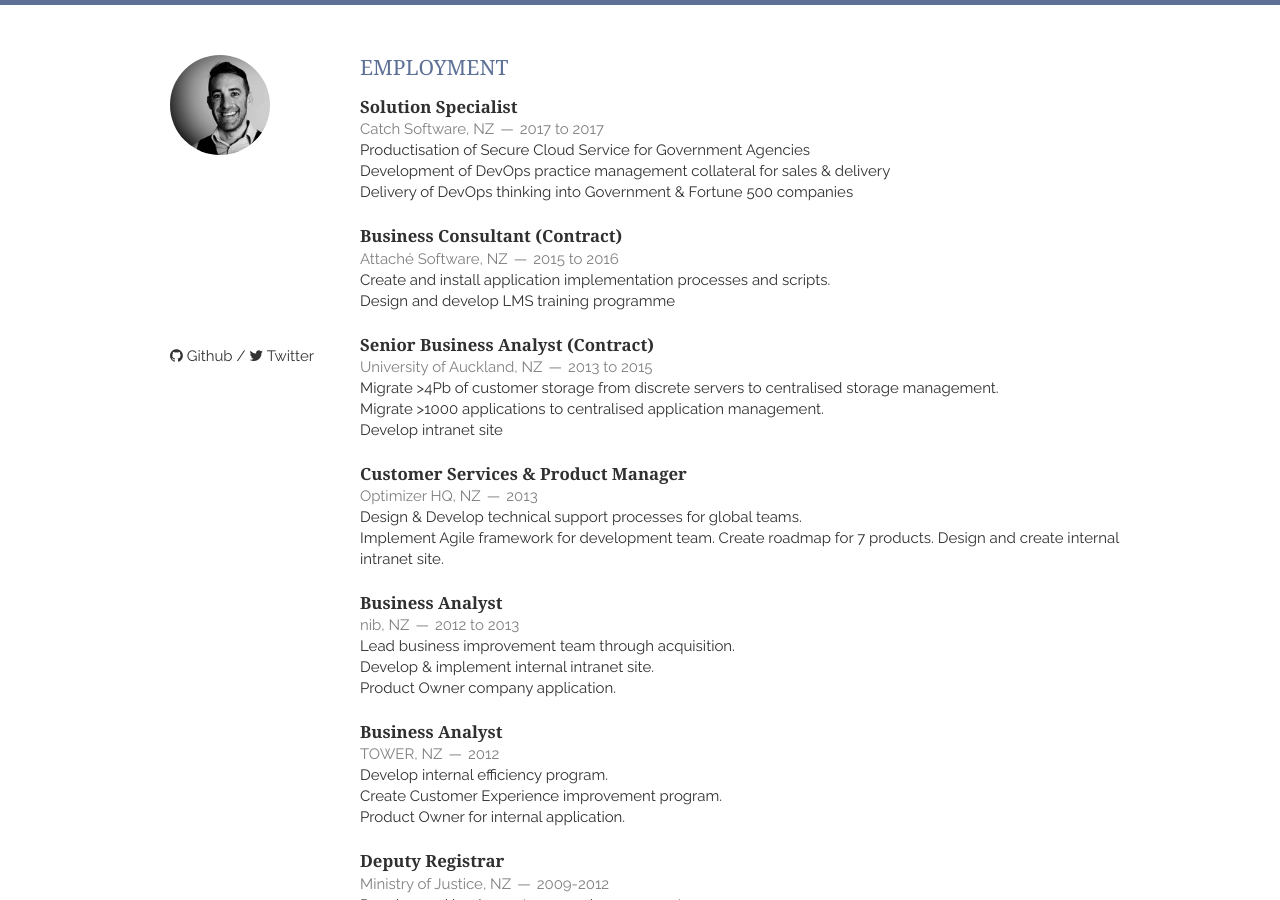
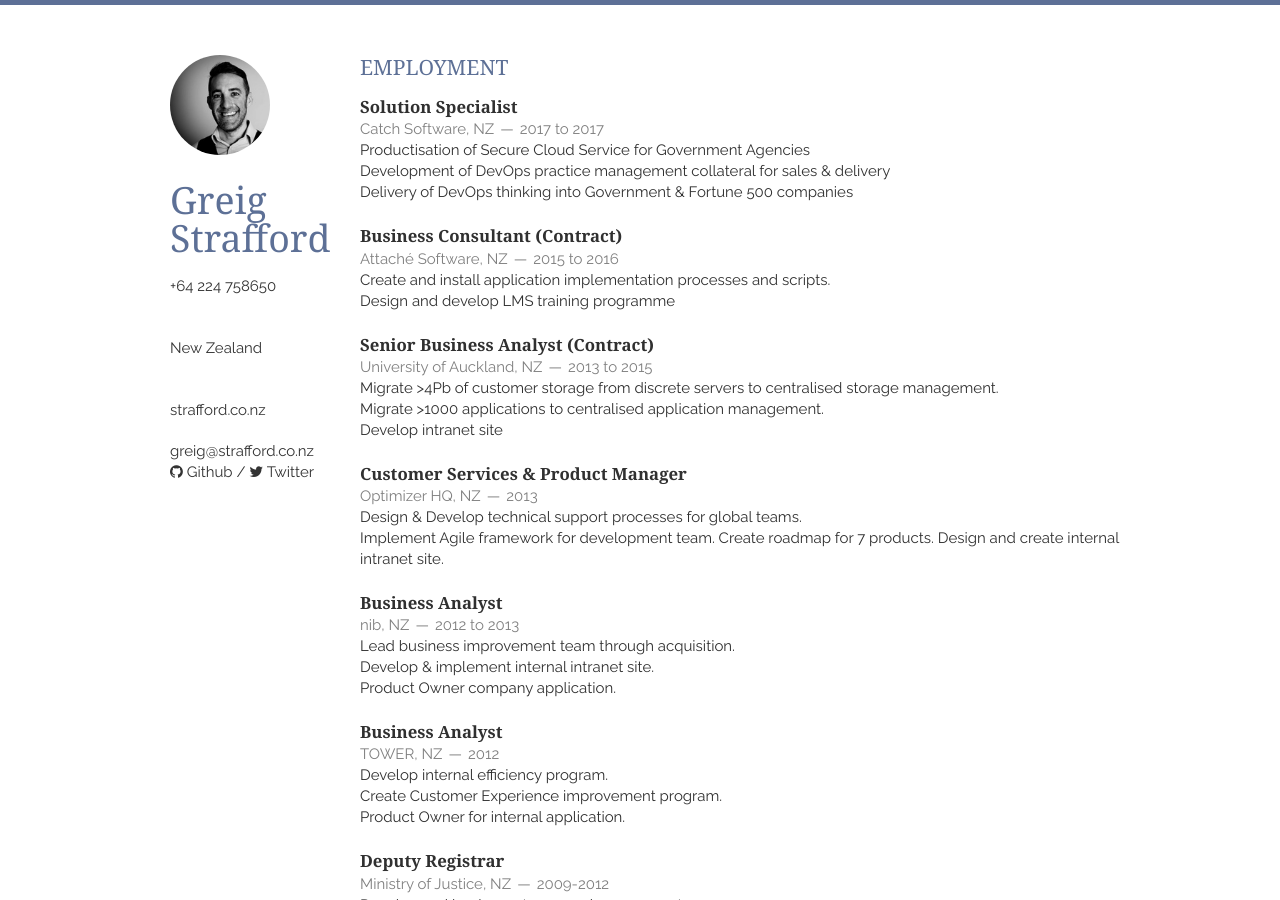
Before and after one commit to straff2002/straff2002.github.io, a Jekyll site: the page built from index.html, in a window 1280 px wide and 900 px high. Built offline with Jekyll 4.4.1, drawn with Linux system fonts in a browser that asks for light colours; nearby versions of some CDN libraries; the list of posts is cut into pages by our own code; part of the change alters nothing that is shown.

Commit message:
Add Apple App Site Association for OpenGlasses Universal Links
Enables Meta Wearables SDK registration callback via universal links
at straff2002.github.io. Also fixes merge conflict in _config.yml.

Co-Authored-By: Claude Opus 4.6 <noreply@anthropic.com>

```diff
--- a/_config.yml
+++ b/_config.yml
@@ -1,34 +1,3 @@
-<<<<<<< HEAD
-# Welcome to Jekyll!
-#
-# This config file is meant for settings that affect your whole blog, values
-# which you are expected to set up once and rarely edit after that. If you find
-# yourself editing these this file very often, consider using Jekyll's data files
-# feature for the data you need to update frequently.
-#
-# For technical reasons, this file is *NOT* reloaded automatically when you use
-# 'jekyll serve'. If you change this file, please restart the server process.
-
-# Site settings
-# These are used to personalize your new site. If you look in the HTML files,
-# you will see them accessed via {{ site.title }}, {{ site.email }}, and so on.
-# You can create any custom variable you would like, and they will be accessible
-# in the templates via {{ site.myvariable }}.
-title: Greig's github resume
-email: greig@strafford.co.nz
-description: > # this means to ignore newlines until "baseurl:"
-  Write an awesome description for your new site here. You can edit this
-  line in _config.yml. It will appear in your document head meta (for
-  Google search results) and in your feed.xml site description.
-baseurl: "" # the subpath of your site, e.g. /blog
-url: "https://straff2002.github.io" # the base hostname & protocol for your site
-twitter_username: straff2002
-github_username:  straff2002
-
-# Build settings
-markdown: kramdown
-theme: minima
-=======
 highlighter: rouge
 markdown: kramdown
 rdiscount:
@@ -38,12 +7,9 @@ paginate: 5
 gems: [jekyll-paginate]
 port: 4000
 safe: true
-url: https://straff2002.github.io/vitae
+url: https://straff2002.github.io
 author: Greig Strafford
 
-# edit this section with your information
-# biomadeira.github.io - all contents run on /vitae/
-# for a normal use at the base of the server change it to "/"
 baseurl: /
 title: Greig Strafford's Resume
 name: Greig Strafford
@@ -56,12 +22,11 @@ twitter: straff2002
 tel: +64 224 758650
 tel_full: tel:+64224758650
 google_maps: 'https://www.google.co.uk/maps/place/Auckland'
-#address: 44 Perth Street
-#postcode: EH3 5BL
-#city: Edinburgh
 country: New Zealand
-#google_analytics: UA-69300817-1
 
 # needed for travis-ci build
 exclude: [vendor]
->>>>>>> aa63866c40906652530a279edbb858f9a4e4ffe2
+
+# Publish .well-known for Apple App Site Association (Universal Links)
+include:
+  - ".well-known"
```
Also changed, not shown: 1 other file.
